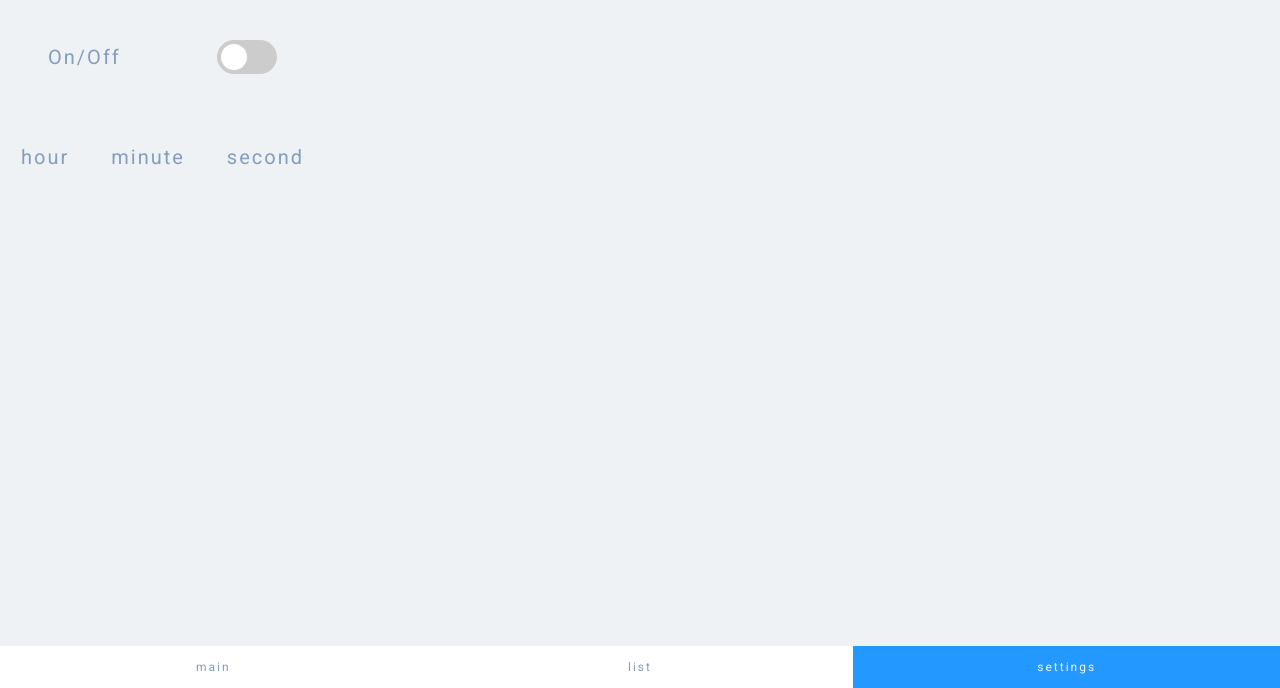
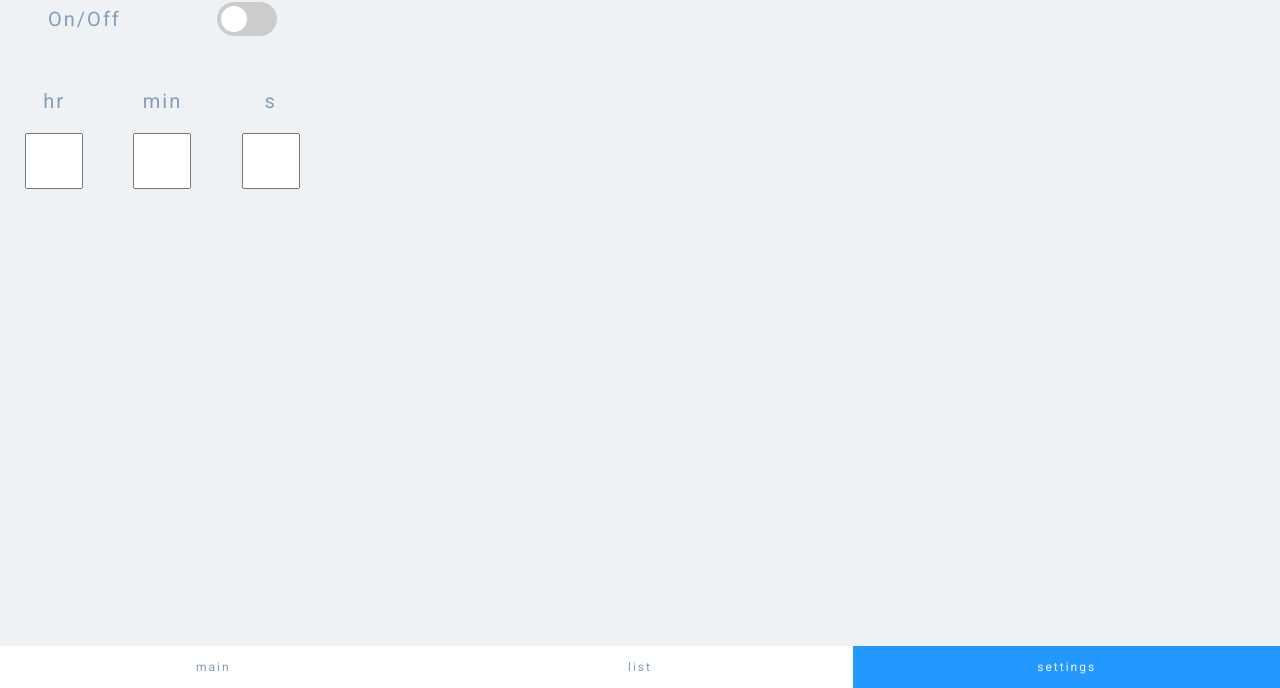
Before and after one commit to jason-sj-lee/cooldown, a browser extension: page settings.html in a window 1280 px wide. Shown: the part 112-800 px from the top of the page. Drawn offline with Linux system fonts and the light colour scheme.

Commit message:
created space for setting cooldown time in settings tab

```diff
--- a/settings.css
+++ b/settings.css
@@ -65,11 +65,18 @@ input:checked + .slider:before {
   /* position: absolute;
   bottom: 40px; */
   display: flex;
-  justify-content: center;
-  }
+  justify-content: space-evenly;
+}
 
-.switch-child, .hour, .minute, .second {
-    margin: auto;
-    font-size: 20px;
+.switch-child, .time {
+  margin: auto;
+  font-size: 20px;
 
-  }
+}
+
+#hour, #minute, #second {
+  max-width: 50px;
+  height: 50px;
+  font-size: large;
+  text-align: center;
+}
--- a/settings.html
+++ b/settings.html
@@ -7,7 +7,7 @@
 </head>
 
 <body>
-    <h1>this is the settings page</h1>
+    <h1>Settings</h1>
     <div class="content">
         <div class="setting-switch">
             <div class="switch-child">
@@ -20,15 +20,19 @@
                 </label>
             </div>
         </div>
+
         <div class="setting-time">
-            <div class="hour">
-                hour
+            <div class="time">
+                <p>hr</p>
+                <input type="number" id="hour" min="0" max="24">
             </div>
-            <div class="minute">
-                minute
+            <div class="time">
+                <p>min</p>
+                <input type="number" id="minute" min="0" max="60">
             </div>
-            <div class="second">
-                second
+            <div class="time">
+                <p>s</p>
+                <input type="number" id="second" min="0" max="60">
             </div>
         </div>
     </div>
```
